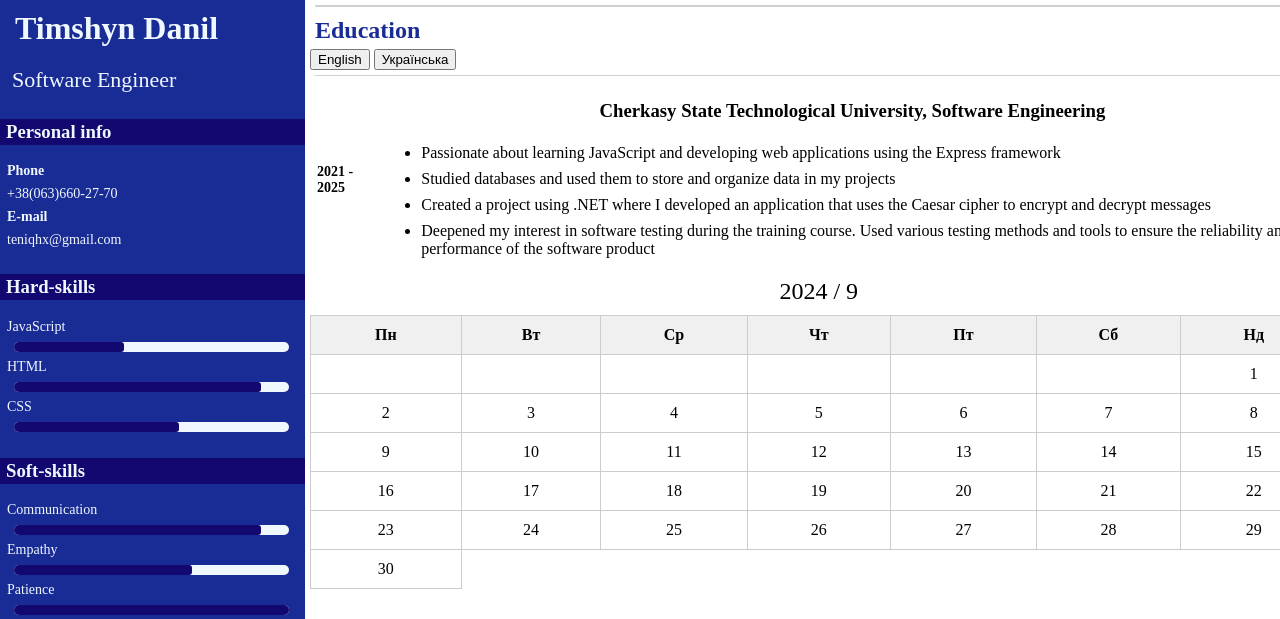
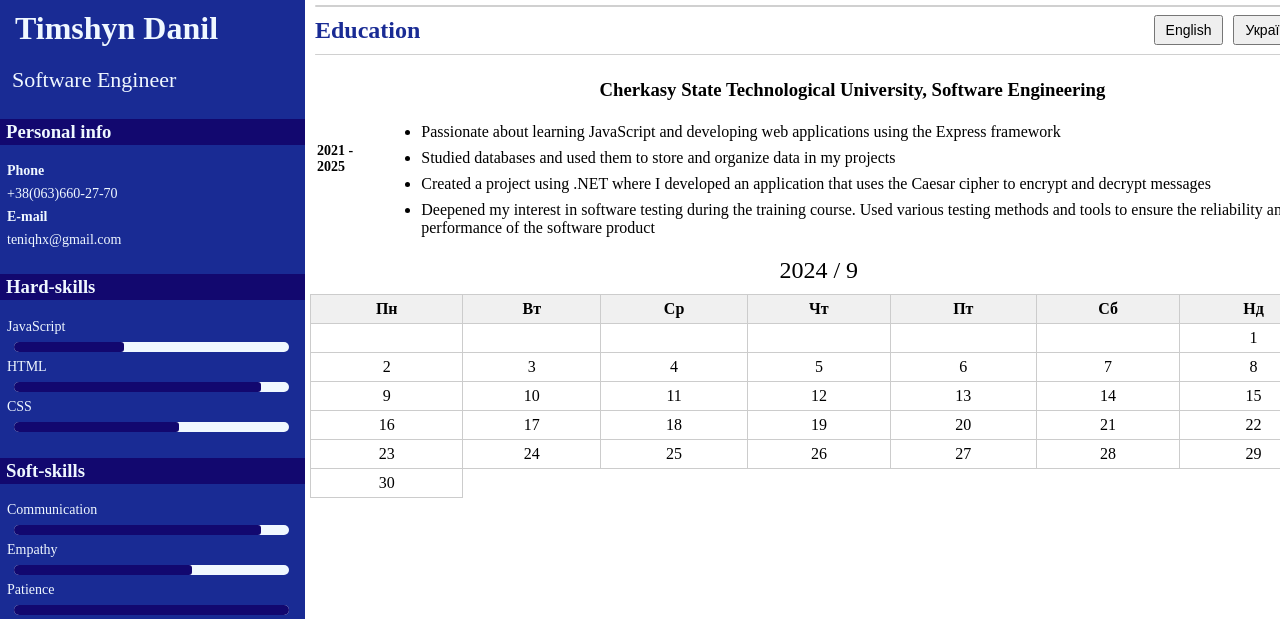
Before and after one commit to teniqhx/Lab1-WebP, a plain HTML site: page index.html in a window 1280 px wide. Shown: the top 619 px of the page. Drawn offline with Linux system fonts and the light colour scheme.

Commit message:
Update style.css

```diff
--- a/style.css
+++ b/style.css
@@ -349,7 +349,7 @@ caption {
 
 th, td {
     border: 1px solid #ccc;
-    padding: 10px;
+    padding: 5px;
     text-align: center;
 }
 
@@ -364,3 +364,20 @@ td {
 td:hover {
     background-color: #f0f0f0;
 }
+
+.education-container {
+    display: flex;
+    align-items: center;
+    justify-content: space-between;
+}
+
+.language-buttons {
+    display: flex;
+}
+
+.language-buttons button {
+    margin-left: 10px;
+    padding: 5px 10px;
+    font-size: 14px;
+    cursor: pointer;
+}
```
